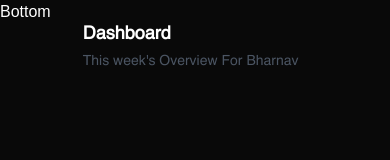
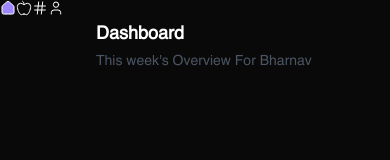
Before and after one commit to vxiwspy/comet-main, a Next.js app: page / in a window 390 px wide. Shown: the top 160 px of the page. Built offline with nearby package versions, Linux system fonts and the light colour scheme.

Commit message:
bottom navbar

```diff
--- a/components/Bottom.tsx
+++ b/components/Bottom.tsx
@@ -1,8 +1,23 @@
 import React from 'react'
-
+import {House, User, Apple, Hash} from 'lucide-react'
+import Link from "next/link";
+// #9f87ff
 export default function Bottom() {
   return (
     <div
-    className="md:hidden">Bottom</div>
+    className="md:hidden flex flex-inline justify-between">
+      <Link href="/" className="">
+        <House color="#fff" className='hover:fill-[#9f87ff]' size={16} strokeWidth={1.5} />
+      </Link>
+      <Link href="/" className="">
+        <Apple color="#fff" className='hover:fill-[#9f87ff]' size={16} strokeWidth={1.5} />
+      </Link>
+      <Link href="/" className="">
+        <Hash color="#fff" className='hover:fill-[#9f87ff]' size={16} strokeWidth={1.5} />
+      </Link>
+      <Link href="/" className="">
+        <User color="#fff" className='hover:fill-[#9f87ff]' size={16} strokeWidth={1.5} />
+      </Link>
+    </div>
   )
 }
```
